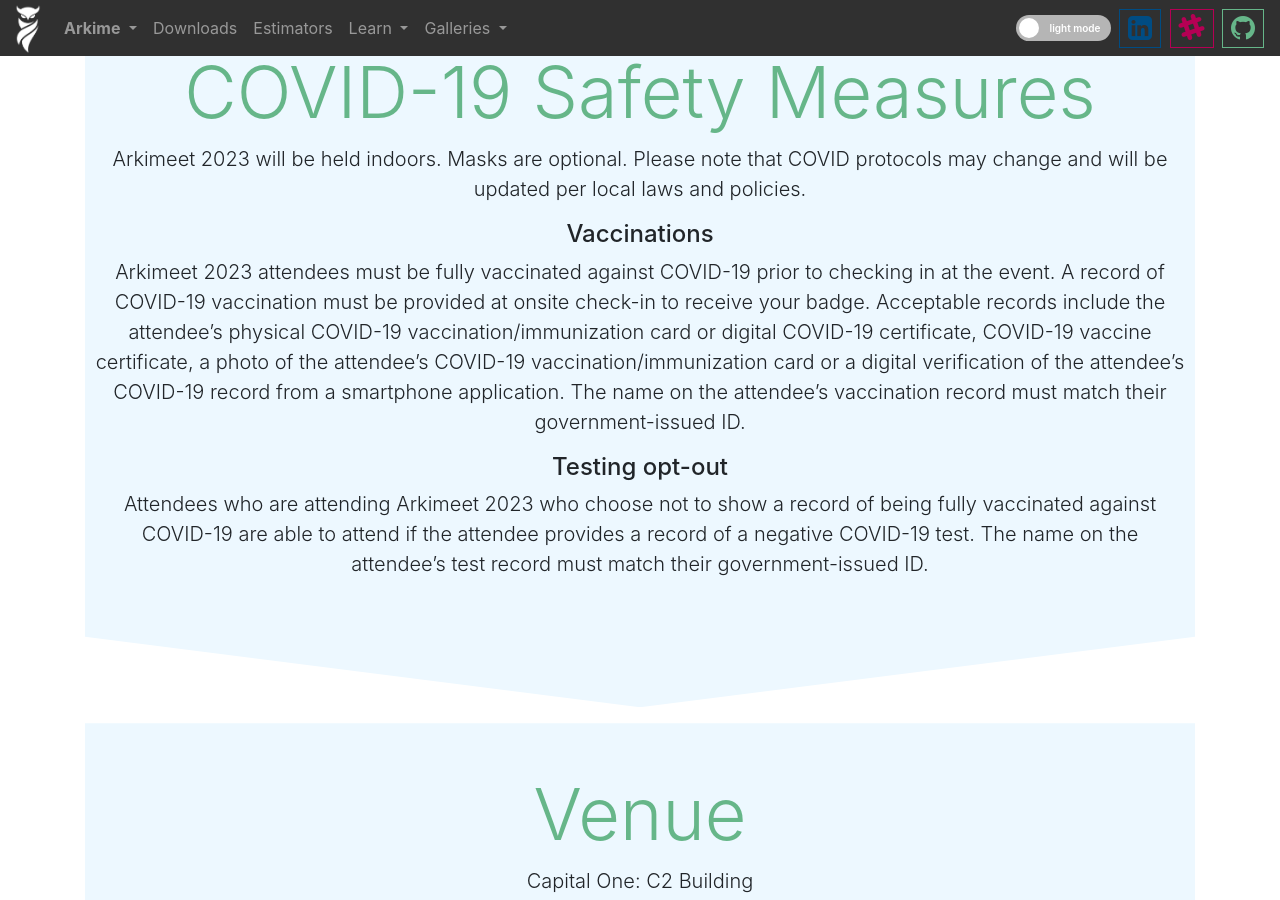
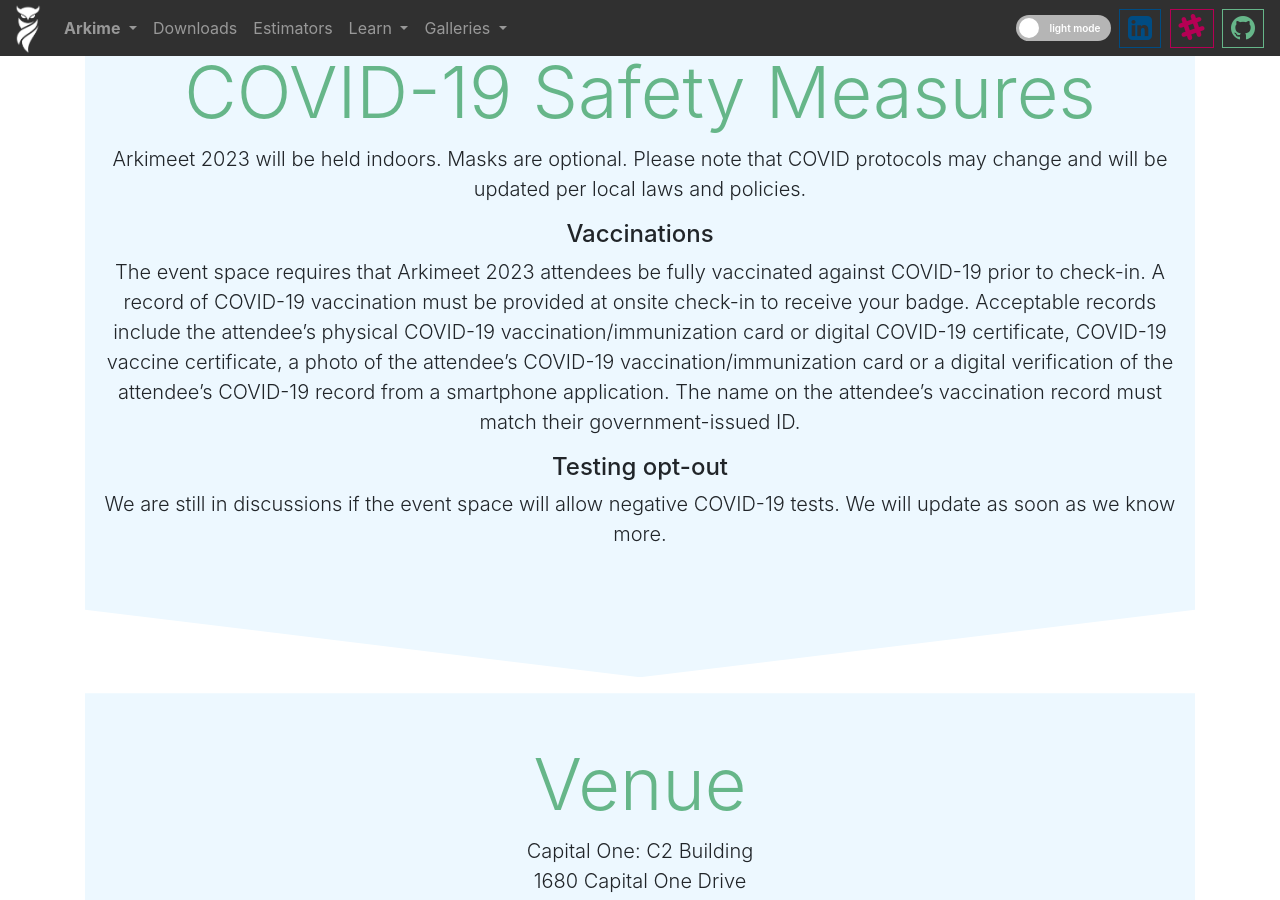
Before and after one commit to arkime/arkimeweb, a Jekyll site: the page built from arkimeet.html, in a window 1280 px wide and 900 px high, scrolled down 1531 px. Built offline with Jekyll 4.4.1, drawn with Linux system fonts in a browser that asks for light colours.

Commit message:
more covid

```diff
--- a/arkimeet.html
+++ b/arkimeet.html
@@ -520,11 +520,11 @@
             </p>
             <h4>Vaccinations</h4>
             <p class="lead mr-2 ml-2 mt-2">
-              Arkimeet 2023 attendees must be fully vaccinated against COVID-19 prior to checking in at the event. A record of COVID-19 vaccination must be provided at onsite check-in to receive your badge. Acceptable records include the attendee’s physical COVID-19 vaccination/immunization card or digital COVID-19 certificate, COVID-19 vaccine certificate, a photo of the attendee’s COVID-19 vaccination/immunization card or a digital verification of the attendee’s COVID-19 record from a smartphone application. The name on the attendee’s vaccination record must match their government-issued ID.
+              The event space requires that Arkimeet 2023 attendees be fully vaccinated against COVID-19 prior to check-in. A record of COVID-19 vaccination must be provided at onsite check-in to receive your badge. Acceptable records include the attendee’s physical COVID-19 vaccination/immunization card or digital COVID-19 certificate, COVID-19 vaccine certificate, a photo of the attendee’s COVID-19 vaccination/immunization card or a digital verification of the attendee’s COVID-19 record from a smartphone application. The name on the attendee’s vaccination record must match their government-issued ID.
             </p>
             <h4>Testing opt-out</h4>
             <p class="lead mr-2 ml-2 mt-2">
-Attendees who are attending Arkimeet 2023 who choose not to show a record of being fully vaccinated against COVID-19 are able to attend if the attendee provides a record of a negative COVID-19 test. The name on the attendee’s test record must match their government-issued ID.
+              We are still in discussions if the event space will allow negative COVID-19 tests. We will update as soon as we know more.
             </p>
           </div>
         </div>
```
